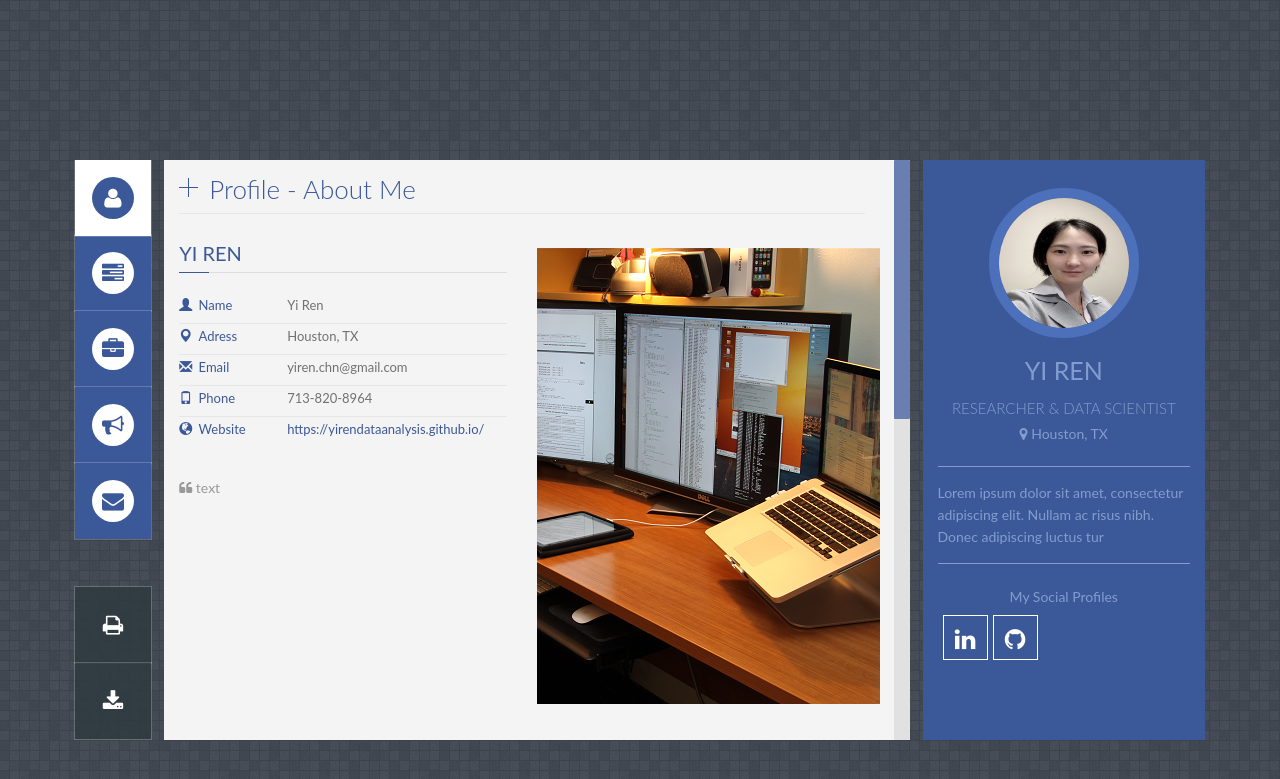
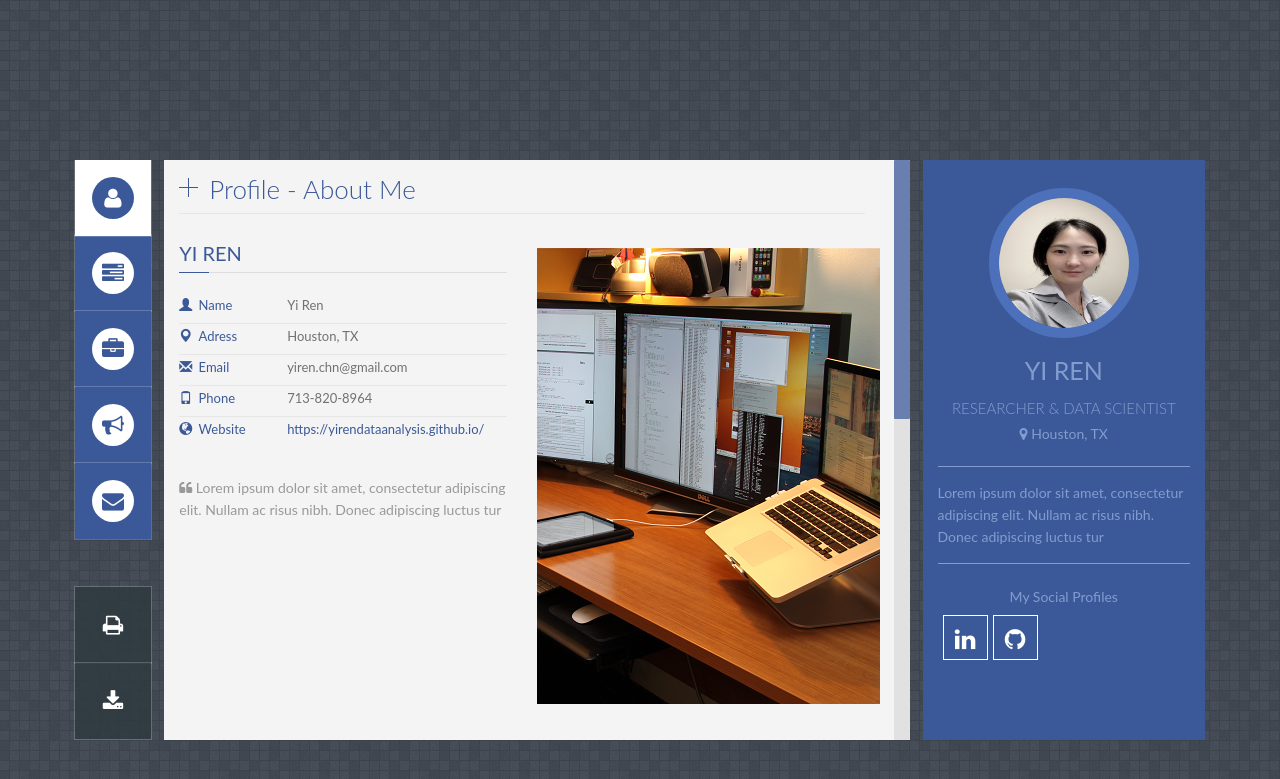
Before and after one commit to yirendataanalysis/yirendataanalysis.github.io, a Jekyll site: the page built from index.html, in a window 1280 px wide. Shown: the top 779 px of the page. Built offline with Jekyll 4.4.1, drawn with Linux system fonts in a browser that asks for light colours; some web fonts are replaced.

Commit message:
about text

```diff
--- a/_config.yml
+++ b/_config.yml
@@ -9,7 +9,7 @@ location: Houston, TX
 email: yiren.chn@gmail.com
 phone: 713-820-8964
 resume: "/assets/Yi-Ren-Resume.pdf"
-about : "text"
+about : "Lorem ipsum dolor sit amet, consectetur adipiscing elit. Nullam ac risus nibh. Donec adipiscing luctus tur"
 image: "/assets/images/img/front.jpg"
 
 github: [metadata]
@@ -28,13 +28,3 @@ social:
     #   link: "#"
     # - icon: fa-foursquare
     #   link: "#"
-
-socail:
-  #facebook: http://www.facebook.com  ## your facebook account url
-  #twitter: http://www.twitter.com  ## your twitter account url
-  linkedin: http://www.linkedin.com/in/YiRenDataAnalysis    ## your linkedin account url
-  #dribbble: http://www.dribble.com  ## you dribbble account url
-  #foursquare: http://www.foursquare.com  ## your foursquare account url
-  #github: https://github.com/yirendataanalysis/
-
-# Update all the sections by editing the files inside _includes folder.
--- a/index.html
+++ b/index.html
@@ -70,7 +70,7 @@ layout: default
         <!-- Profile Description -->
         <div id="profile_desc">
             <p>
-            	Lorem ipsum dolor sit amet, consectetur adipiscing elit. Nullam ac risus nibh. Donec adipiscing luctus tur
+            	{{ site.about }}
             </p>
 
         </div>
```
